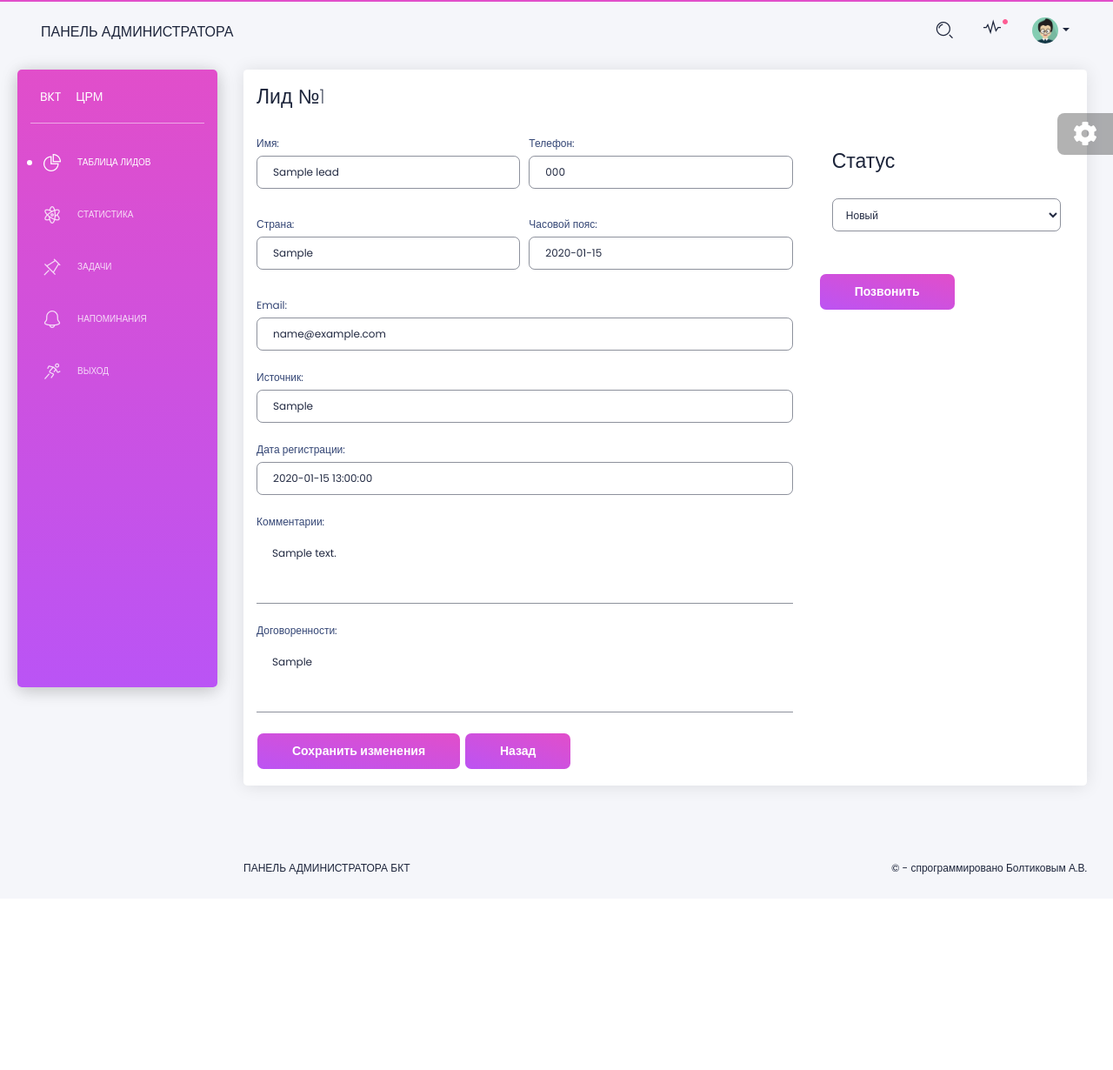
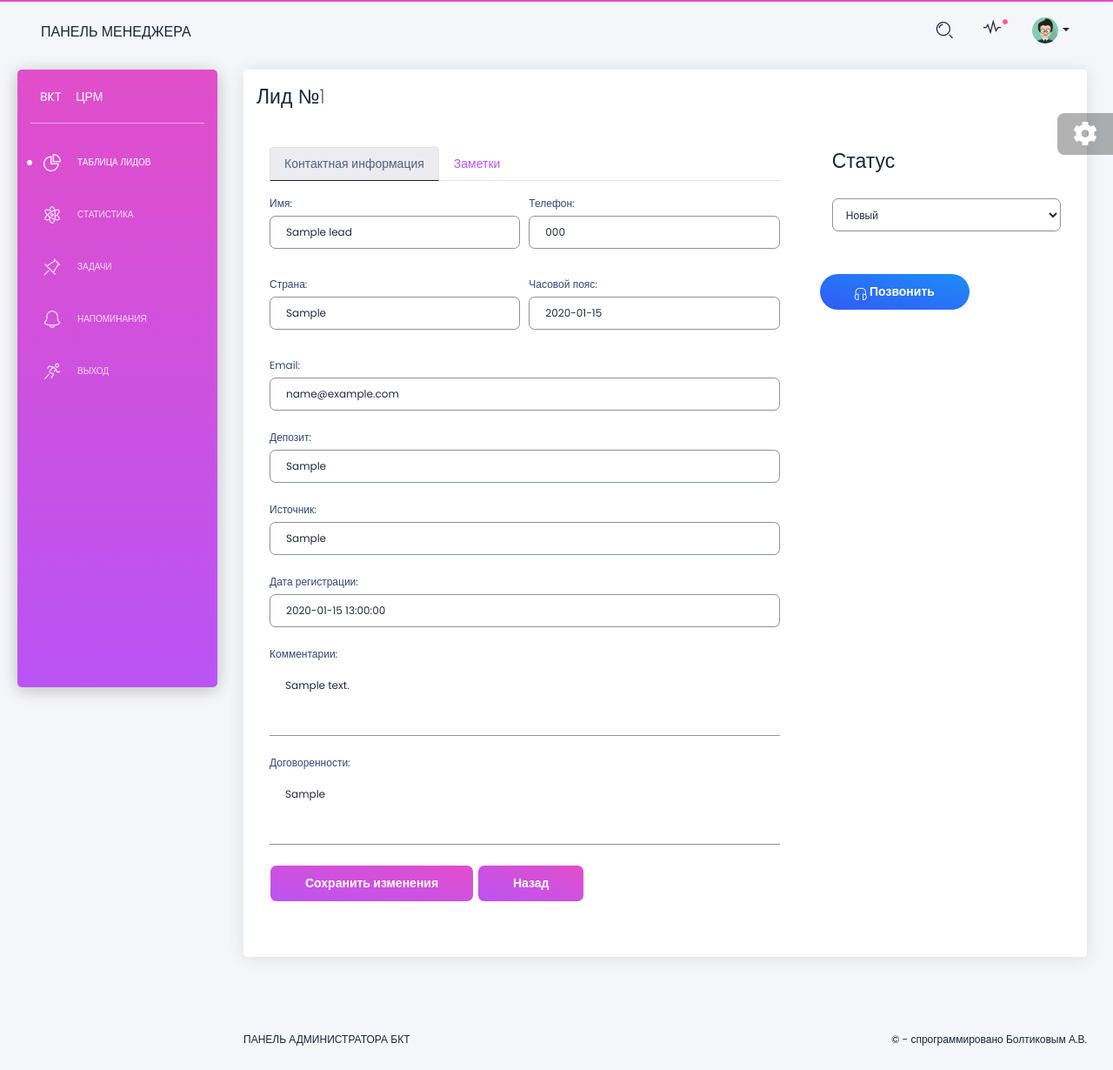
Before and after one commit to BlackFireBolt/bkt_crm, a Django app: page /detail/1 in a window 1280 px wide. Shown: the whole page at 87% size. Before the commit the page ends 1005 px from the top, so only its background shows below. Run offline with Django 3.2, Linux system fonts and the light colour scheme; a user stored in the database is signed in; tables that the repository leaves empty hold one stand-in row (values such as "Sample post"); some libraries are stand-ins or nearby versions.

Commit message:
version 0.5

```diff
--- a/bkt_crm/static/assets/css/styles.css
+++ b/bkt_crm/static/assets/css/styles.css
@@ -1,3 +1,7 @@
 .table-responsive {
     overflow: auto;
 }
+
+.nav-tabs .nav-link.active, .nav-tabs .nav-item.show .nav-link {
+    background-color: #ececf0 !important;
+ }
--- a/bkt_crm/static/assets/js/ajax.js
+++ b/bkt_crm/static/assets/js/ajax.js
@@ -56,6 +56,7 @@ function create_lead(url, lead_id=null){
             leadpk: lead_id,
             name: $('#post_name').val(),
             email: $('#post_email').val(),
+            depozit: $('#post_depozit').val(),
             phone: $('#post_phone').val(),
             country: $('#post_country').val(),
             time_zone: $('#post_time_zone').val(),
@@ -122,3 +123,33 @@ $('#add_manager').click(function(event){
         error: function(response){}
     });
 });
+
+$('#add_note').click(function (event){
+    event.preventDefault();
+    var post_note = $('#post_note').val(),
+        lead_id = $('#add_note').data("id");
+    console.log(post_note);
+    $.ajax({
+        url:"/add-note/",
+        type:"POST",
+        data:{
+            lead_id: lead_id,
+            note_data: post_note,
+            csrfmiddlewaretoken: $('input[name=csrfmiddlewaretoken]').val(),
+            action: 'post'
+        },
+        success:function(json){
+            $('#post_note').val('');
+            $('.notes').append(
+                '<div class="card">' + '<div class="card-body">' + '<p class="mb-auto">' + json.note_created_date + '</p>' + '<p class="mb-auto">' + json.note_text +'</p>' +
+                '</div>' + '</div>'
+            )
+            console.log(json); // log the returned json to the console
+            console.log("success"); // another sanity check
+        },
+        error : function(xhr,errmsg,err) {
+            console.log("error");
+        console.log(xhr.status + ": " + xhr.responseText); // provide a bit more info about the error to the console
+    }
+    });
+});
--- a/bkt_crm/templates/includes/navigation.html
+++ b/bkt_crm/templates/includes/navigation.html
@@ -1,5 +1,6 @@
 <!-- Static assets -->
 {% load static %}
+{% load user_tags %}
 
       <!-- Navbar -->
       <nav class="navbar navbar-expand-lg navbar-absolute navbar-transparent">
@@ -12,7 +13,11 @@
                 <span class="navbar-toggler-bar bar3"></span>
               </button>
             </div>
-            <a class="navbar-brand" href="{% url 'lead:index' %}">Панель администратора</a>
+                            {% if user|has_group:'Администратор' %}
+            <a class="navbar-brand" href="{% url 'lead:admin_lead_list' %}">Панель администратора</a>
+            {% else %}
+                        <a class="navbar-brand" href="{% url 'lead:index' %}">Панель менеджера</a>
+            {% endif %}
           </div>
           <button class="navbar-toggler" type="button" data-toggle="collapse" data-target="#navigation" aria-expanded="false" aria-label="Toggle navigation">
             <span class="navbar-toggler-bar navbar-kebab"></span>
--- a/bkt_crm/templates/includes/sidebar.html
+++ b/bkt_crm/templates/includes/sidebar.html
@@ -18,7 +18,11 @@
         {% if user.is_authenticated %}
         <ul class="nav">
             <li class="active ">
-                <a href="{% url 'lead:index' %}">
+                {% if user|has_group:'Администратор' %}
+                <a href="{% url 'lead:admin_lead_list' %}">
+                    {% else %}
+                    <a href="{% url 'lead:index' %}">
+                    {% endif %}
                     <i class="tim-icons icon-chart-pie-36"></i>
                     <p>Таблица лидов</p>
                 </a>
--- a/bkt_crm/templates/lead_detail.html
+++ b/bkt_crm/templates/lead_detail.html
@@ -24,6 +24,26 @@
                     {% csrf_token %}
                     <div class="row">
                         <div class="col-md-8">
+                            <div class="card card-nav-tabs card-plain">
+                                <div class="card-header card-header-primary">
+                                    <!-- colors: "header-primary", "header-info", "header-success", "header-warning", "header-danger" -->
+                                    <div class="nav-tabs-navigation">
+                                        <div class="nav-tabs-wrapper">
+                                            <ul class="nav nav-tabs" data-tabs="tabs">
+                                                <li class="nav-item">
+                                                    <a class="nav-link active" href="#main_tab" data-toggle="tab">Контактная
+                                                        информация</a>
+                                                </li>
+                                                <li class="nav-item">
+                                                    <a class="nav-link" href="#notes_tab" data-toggle="tab">Заметки</a>
+                                                </li>
+                                            </ul>
+                                        </div>
+                                    </div>
+                                </div>
+                                <div class="card-body ">
+                                    <div class="tab-content">
+                                        <div class="tab-pane active" id="main_tab">
                                             <div class="form-row">
                                                 <div class="form-group col-md-6" id="name">
                                                     {{ lead_form.name.label_tag }}
@@ -46,6 +66,10 @@
                                                 {{ lead_form.email.label_tag }}
                                                 {{ lead_form.email }}
                                             </div>
+                                            <div class="form-group" id="depozit">
+                                                {{ lead_form.depozit.label_tag }}
+                                                {{ lead_form.depozit }}
+                                            </div>
                                             <div class="form-group" id="source">
                                                 {{ lead_form.source.label_tag }}
                                                 {{ lead_form.source }}
@@ -57,6 +81,8 @@
                                     $('#post_created_date').datetimepicker({
                                         format:'Y-m-d H:i:s',
                                      });
+
+
                                                 </script>
                                             </div>
                                             <div class="form-group" id="notes">
@@ -67,14 +93,46 @@
                                                 {{ lead_form.agreements.label_tag }}
                                                 {{ lead_form.agreements }}
                                             </div>
-                            <button id="lead_change" data-id="{{ lead.pk }}" type="submit" class="btn btn-primary">
+                                            <button id="lead_change" data-id="{{ lead.pk }}" type="submit"
+                                                    class="btn btn-primary">
                                                 Сохранить изменения
                                             </button>
                                             {% if user|has_group:'Администратор' %}
-                            <a href="{% url 'lead:admin_lead_list' %}" class="btn btn-primary" type="button">Назад</a>
+                                            <a href="{% url 'lead:admin_lead_list' %}" class="btn btn-primary"
+                                               type="button">Назад</a>
                                             {% else %}
-                            <a href="{% url 'lead:index' %}" class="btn btn-primary" type="button">Назад</a>
+                                            <a href="{% url 'lead:index' %}" class="btn btn-primary"
+                                               type="button">Назад</a>
                                             {% endif %}
+                                        </div>
+                                        <div class="tab-pane" id="notes_tab">
+                                            <div class="notes">
+                                            {% for note in notes %}
+                                            {% if note.lead_id == lead.pk %}
+                                            <div class="card">
+                                                <div class="card-body">
+                                                    <p class="mb-auto">{{ note.created_date|date:'Y-m-d H:i' }}</p>
+                                                    <p class="mb-auto">{{ note.text }}</p>
+                                                </div>
+                                            </div>
+                                            {% endif %}
+                                            {% endfor %}
+                                            </div>
+                                            <form method="POST" id="add-note-form" action="{% url 'lead:add-note' %}">
+                                                {% csrf_token %}
+                                                <div class="form-group" id="text">
+                                                    {{ notes_form.text }}
+                                                </div>
+                                                <button id="add_note" data-id="{{ lead.id }}"
+                                                        type="button" class="btn btn-primary"><i
+                                                        class="now-ui-icons location_bookmark"></i> Добавить заметку
+                                                </button>
+                                            </form>
+                                        </div>
+                                    </div>
+                                </div>
+                            </div>
+
                         </div>
                         <div class="col-md-4">
                             <div class="card">
@@ -97,7 +155,8 @@
                                 </div>
                             </div>
                             {% endif %}
-                            <a href="tel:{{ lead.phone }}" class="btn btn-primary" type="button">Позвонить</a>
+                            <a href="tel:{{ lead.phone }}" class="btn btn-info btn-round" type="button"><i
+                                    class="tim-icons icon-headphones"></i> Позвонить</a>
                         </div>
                     </div>
                 </form>
--- a/bkt_crm/templates/lead_list.html
+++ b/bkt_crm/templates/lead_list.html
@@ -32,6 +32,7 @@
                         <th>{% trans "phone" %}</th>
                         <th>{% trans "country" %}</th>
                         <th>{% trans "email" %}</th>
+                        <th>{% trans "depozit" %}</th>
                         <th>{% trans "created_date" %}</th>
                         </thead>
                         <tbody>
--- a/bkt_crm/templates/lead_list_admin.html
+++ b/bkt_crm/templates/lead_list_admin.html
@@ -39,6 +39,7 @@
                             <th>{% trans "phone" %}</th>
                             <th>{% trans "country" %}</th>
                             <th>{% trans "email" %}</th>
+                            <th>{% trans "depozit" %}</th>
                             <th>{% trans "created_date" %}</th>
                             <th>{% trans "manager" %}</th>
                             </thead>
--- a/lead/admin.py
+++ b/lead/admin.py
@@ -1,7 +1,8 @@
 from django.contrib import admin
 
-from .models import Lead
+from .models import Lead, Note
 
 admin.site.register(Lead)
+admin.site.register(Note)
 
 admin.site.site_header = 'BKT'
--- a/lead/forms.py
+++ b/lead/forms.py
@@ -1,13 +1,13 @@
 from django import forms
 
-from .models import Lead
+from .models import Lead, Note
 
 
 class LeadForm(forms.ModelForm):
     class Meta:
         model = Lead
         fields = ['name', 'email', 'phone', 'country', 'time_zone', 'created_date', 'status', 'notes', 'manager',
-                  'agreements', 'source']
+                  'agreements', 'source', 'depozit']
         widgets = {
             'name': forms.TextInput(attrs={
                 'id': 'post_name',
@@ -20,6 +20,10 @@ class LeadForm(forms.ModelForm):
             }),
             'email': forms.TextInput(attrs={
                 'id': 'post_email',
+                'class': 'form-control',
+            }),
+            'depozit': forms.TextInput(attrs={
+                'id': 'post_depozit',
                 'class': 'form-control',
             }),
             'country': forms.TextInput(attrs={
@@ -58,6 +62,20 @@ class LeadForm(forms.ModelForm):
         }
 
 
+class NoteForm(forms.ModelForm):
+    class Meta:
+        model = Note
+        fields = ['text', ]
+        widgets = {
+            'text': forms.Textarea(attrs={
+                'id': 'post_note',
+                'class': 'form-control',
+                'required': True,
+                'placeholder': 'Добавить'
+            }),
+        }
+
+
 class ImportForm(forms.Form):
     name_field = forms.IntegerField(label='Номер столбца имен')
     phone_field = forms.IntegerField(label='Номер столбца телефонов')
--- a/lead/urls.py
+++ b/lead/urls.py
@@ -11,6 +11,7 @@ urlpatterns = [
     path('change-lead/', views.change_lead, name='change-lead'),
     path('add-lead-post/', views.add_lead_post, name='add-lead-post'),
     path('add-lead/', views.add_lead, name='add-lead'),
+    path('add-note/', views.add_note, name='add-note'),
     path('detail/<int:pk>', views.lead_detail, name='lead-detail'),
     path('index_json/', views.ListLeadJson.as_view(), name='lead_list_json'),
     path('', views.ListLead.as_view(), name='index'),
--- a/lead/views.py
+++ b/lead/views.py
@@ -8,7 +8,7 @@ import json, csv, phonenumbers
 from phonenumbers import timezone
 
 from . import models
-from .forms import LeadForm, ImportForm, LeadManagerForm
+from .forms import LeadForm, ImportForm, LeadManagerForm, NoteForm
 from braces.views import GroupRequiredMixin
 
 
@@ -65,7 +65,9 @@ class AdminListLead(GroupRequiredMixin, TemplateView):
 def lead_detail(request, pk):
     lead = get_object_or_404(models.Lead, pk=pk)
     lead_form = LeadForm(instance=lead)
-    context = {'lead': lead, 'lead_form': lead_form}
+    notes_form = NoteForm()
+    notes = models.Note.objects.all()
+    context = {'lead': lead, 'lead_form': lead_form, 'notes': notes, 'notes_form': notes_form}
     return render(request, 'lead_detail.html', context)
 
 
@@ -86,6 +88,7 @@ def add_lead_post(request):
 @login_required(login_url='/login/')
 def add_lead(request):
     if request.method == 'POST':
+        print(request.POST)
         time_zone = "None"
         country = "None"
         name = request.POST.get('name')
@@ -115,12 +118,12 @@ def add_lead(request):
             'id': lead.pk,
             'name': lead.name,
             'email': lead.email,
+            'depozit': lead.depozit,
             'phone': lead.phone,
             'country': lead.country,
             'time_zone': lead.time_zone,
             'created_date': models.json_serial(lead.created_date),
             'status': lead.status,
-            'notes': lead.notes,
             'manager': manager,
             'type': "data.new",
         }
@@ -144,6 +147,7 @@ def change_lead(request):
         phone = request.POST.get('phone')
         time_zone = request.POST.get('time_zone')
         email = request.POST.get('email')
+        depozit = request.POST.get('depozit')
         country = request.POST.get('country')
         created_date = request.POST.get('created_date')
         notes = request.POST.get('notes')
@@ -154,6 +158,7 @@ def change_lead(request):
         lead.name = name
         lead.phone = phone
         lead.email = email
+        lead.depozit = depozit
         lead.country = country
         lead.created_date = created_date
         lead.notes = notes
@@ -245,3 +250,28 @@ def add_manager(request):
             json.dumps({"nothing to see": "this isn't happening"}),
             content_type="application/json"
         )
+
+
+@login_required(login_url='/login/')
+def add_note(request):
+    if request.method == 'POST':
+        lead_id = request.POST.get('lead_id')
+        note_text = request.POST.get('note_data')
+        response_data = {}
+
+        note_object = models.Note(lead_id=lead_id, text=note_text)
+        note_object.save()
+
+        response_data['result'] = 'Create post successful!'
+        response_data['note_text'] = note_object.text
+        response_data['note_created_date'] = note_object.created_date.strftime('%Y-%m-%d %H:%M')
+
+        return HttpResponse(
+            json.dumps(response_data),
+            content_type="application/json"
+        )
+    else:
+        return HttpResponse(
+            json.dumps({"nothing to see": "this isn't happening"}),
+            content_type="application/json"
+        )
```
Also changed, not shown: bkt_crm/static/assets/js/datatables.js (+7 -2 lines), bkt_crm/static/assets/js/datatables_manager.js (+19 -11 lines), lead/models.py (+13 -2 lines). Lines whose indentation alone changed are shown as unchanged.
